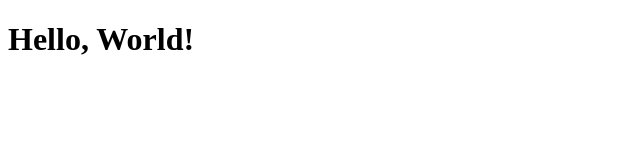
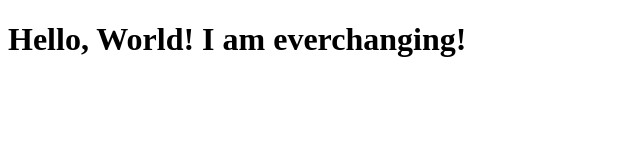
Before and after one commit to TLellius/CS3338-first-project, a plain HTML site: page index.html in a window 1280 px wide. Shown: the whole page, without its empty margins (0-640 px from the left). Drawn offline with Linux system fonts and the light colour scheme.

Commit message:
Update index.html

```diff
--- a/index.html
+++ b/index.html
@@ -6,6 +6,6 @@
     <title>My First Project</title>
 </head>
 <body>
-    <h1>Hello, World!</h1>
+    <h1>Hello, World! I am everchanging!</h1>
 </body>
 </html>
```
